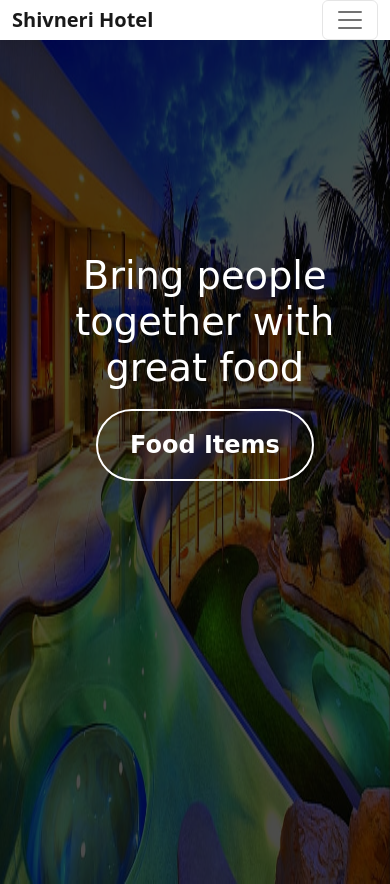
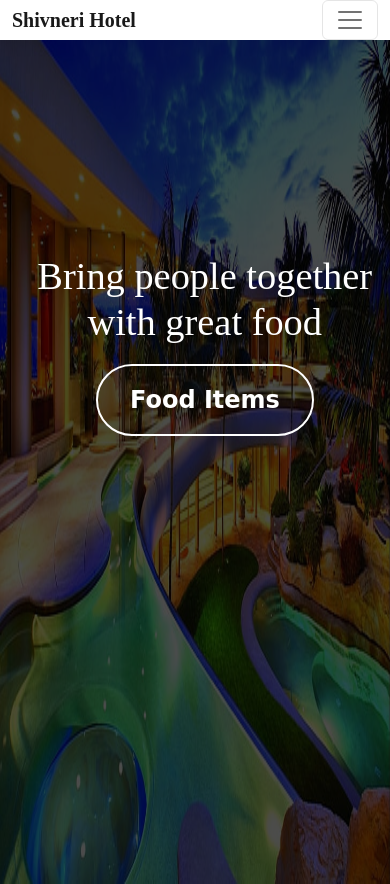
Before and after one commit to SujitAadhav/Food-Ordering-UI, a plain HTML site: page index.html in a window 390 px wide. Drawn offline with nearby package versions, Linux system fonts and the light colour scheme.

Commit message:
Version 1.6

```diff
--- a/css/responsive.css
+++ b/css/responsive.css
@@ -6,6 +6,7 @@
     *{
         margin: 0;
         padding: 0;
+        font-family: 'Times New Roman', Times, serif;
     }
 
     /* Contact Page */
@@ -80,6 +81,9 @@
 }
 
 @media screen and (max-width: 500px){
+    *{
+        font-family: 'Times New Roman', Times, serif;
+    }
     .invoice-main{
         width: 100%;
     }
```
